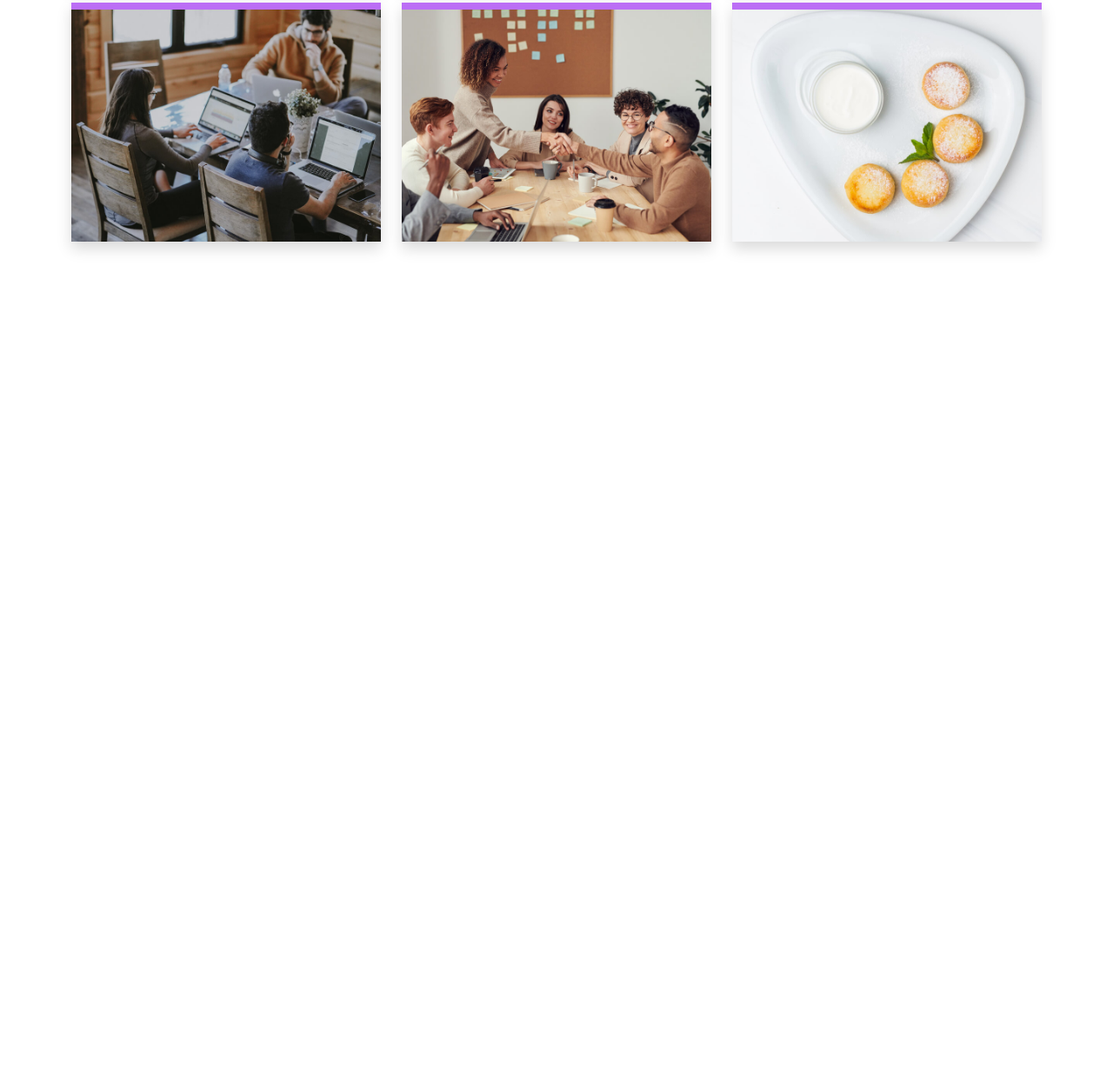
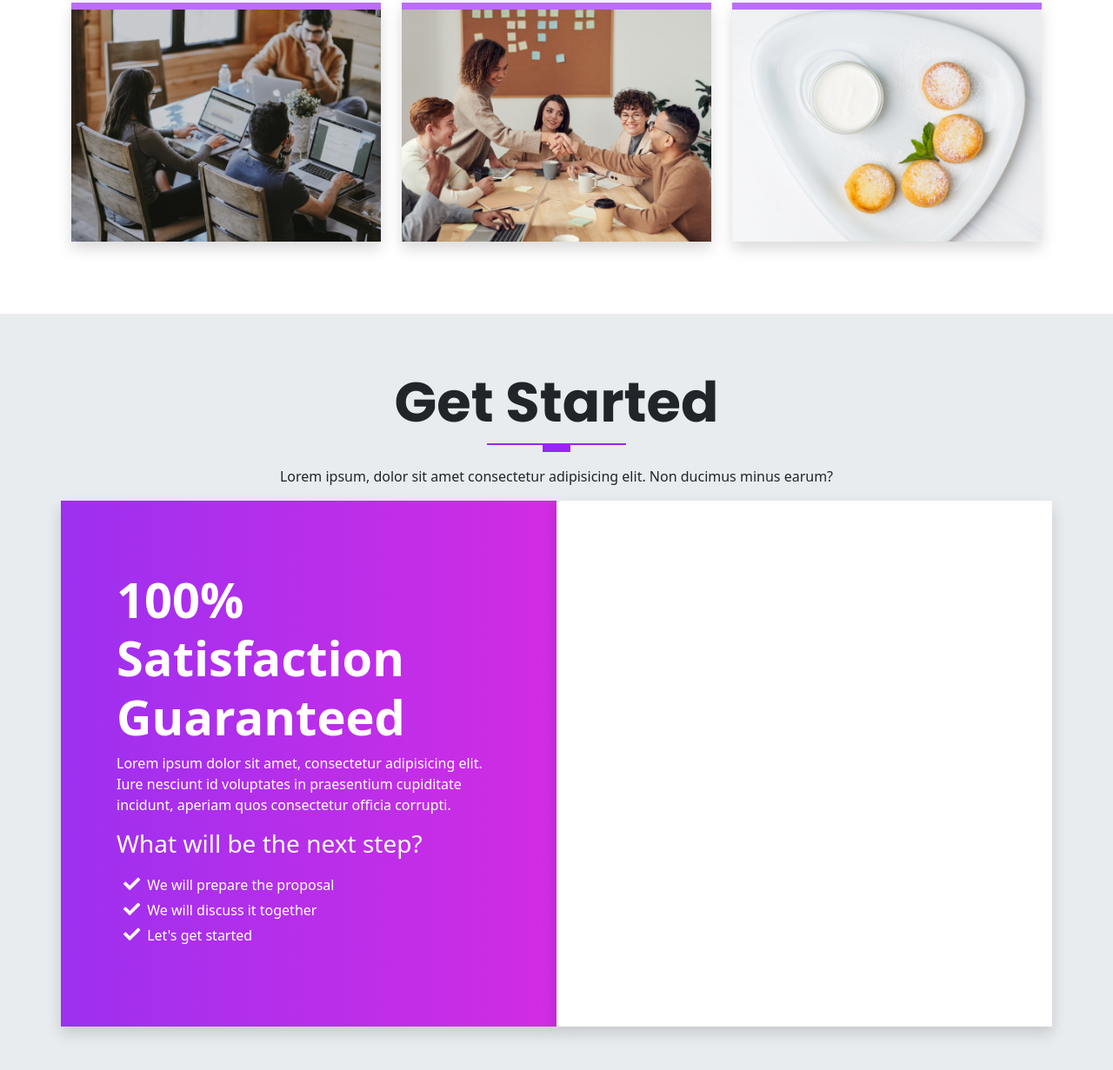
Before and after one commit to eddieash0007/bs5_sass, a website: page index.html in a window 1280 px wide. Shown: the part 6077-7308 px from the top of the page at 87% size. Before the commit the page ends 6438 px from the top, so only its background shows below. Drawn offline with nearby package versions, Linux system fonts and the light colour scheme.

Commit message:
get started gradient section complete

```diff
--- a/index.html
+++ b/index.html
@@ -587,9 +587,42 @@
     </div>
 
   </div>
+</section>
+
+<!-- Get Started section -->
+
+<section id="contact" class="get-started">
+  <div class="container">
+    <div class="row text-center">
+      <h1 class="display-3 fw-bold text-capitalize">Get Started</h1>
+      <div class="heading-line"></div>
+      <p class="lh-l">
+        Lorem ipsum, dolor sit amet consectetur adipisicing elit. Non ducimus minus earum?
+      </p>
+    </div>
 
 
-
+    <!-- CTA Content -->
+    <div class="row text-white">
+      <col-12 class="col-lg-6 gradient shadow p-3">
+        <div class="cta-info w-100">
+          <h4 class="display-4 fw-bold">
+            100% Satisfaction Guaranteed
+          </h4>
+          <p class="lh-l">
+            Lorem ipsum dolor sit amet, consectetur adipisicing elit. Iure nesciunt id voluptates in praesentium cupiditate incidunt, aperiam quos consectetur officia corrupti.
+          </p>
+          <h3 class="display-3--brief">What will be the next step?</h3>
+          <ul class="cta-info__list">
+            <li>We will prepare the proposal</li>
+            <li>We will discuss it together</li>
+            <li>Let's get started</li>
+          </ul>
+        </div>
+      </col-12>
+      <col-12 class="col-lg-6 bg-white shadow p-3"></col-12>
+    </div>
+  </div>
 </section>
 
 <script src="https://cdn.jsdelivr.net/npm/bootstrap@5.1.3/dist/js/bootstrap.bundle.min.js" integrity="sha384-ka7Sk0Gln4gmtz2MlQnikT1wXgYsOg+OMhuP+IlRH9sENBO0LRn5q+8nbTov4+1p" crossorigin="anonymous"></script>
--- a/scss/components/_typography.scss
+++ b/scss/components/_typography.scss
@@ -70,3 +70,8 @@
     border-right: 0.1rem solid $gray-300;
     height: 100%;
 }
+
+// Gradient BG
+.gradient{
+    background: linear-gradient(to right, rgba($primary, 0.95), rgba($secondary, 0.95));
+}
--- a/scss/sections/_get-started.scss
+++ b/scss/sections/_get-started.scss
@@ -0,0 +1,30 @@
+@use '../custom' as *;
+@use '../components/mixins' as *;
+
+.get-started {
+    padding: 4rem 0;
+    background-color: $gray-200;
+}
+
+.cta-info{
+    padding: 3rem;
+    margin: 1rem 0;
+
+    &__list{
+        position: relative;
+        list-style-type: none;
+        display: block;
+        padding-top: 0.5rem;
+        padding-left: 0.5rem;
+        margin-bottom:0.7rem;
+
+        li::before{
+            font-family: "Font Awesome 5 Free";
+            content: "\f00c";    /*this was gottten from the fontawesome cheat sheet*/
+            font-weight: 600;
+            margin-right: 00.5rem;
+            font-size: 1.2rem;
+
+        }
+    }
+}
```
Also changed, not shown: assets/css/style.css, 1 other file.
